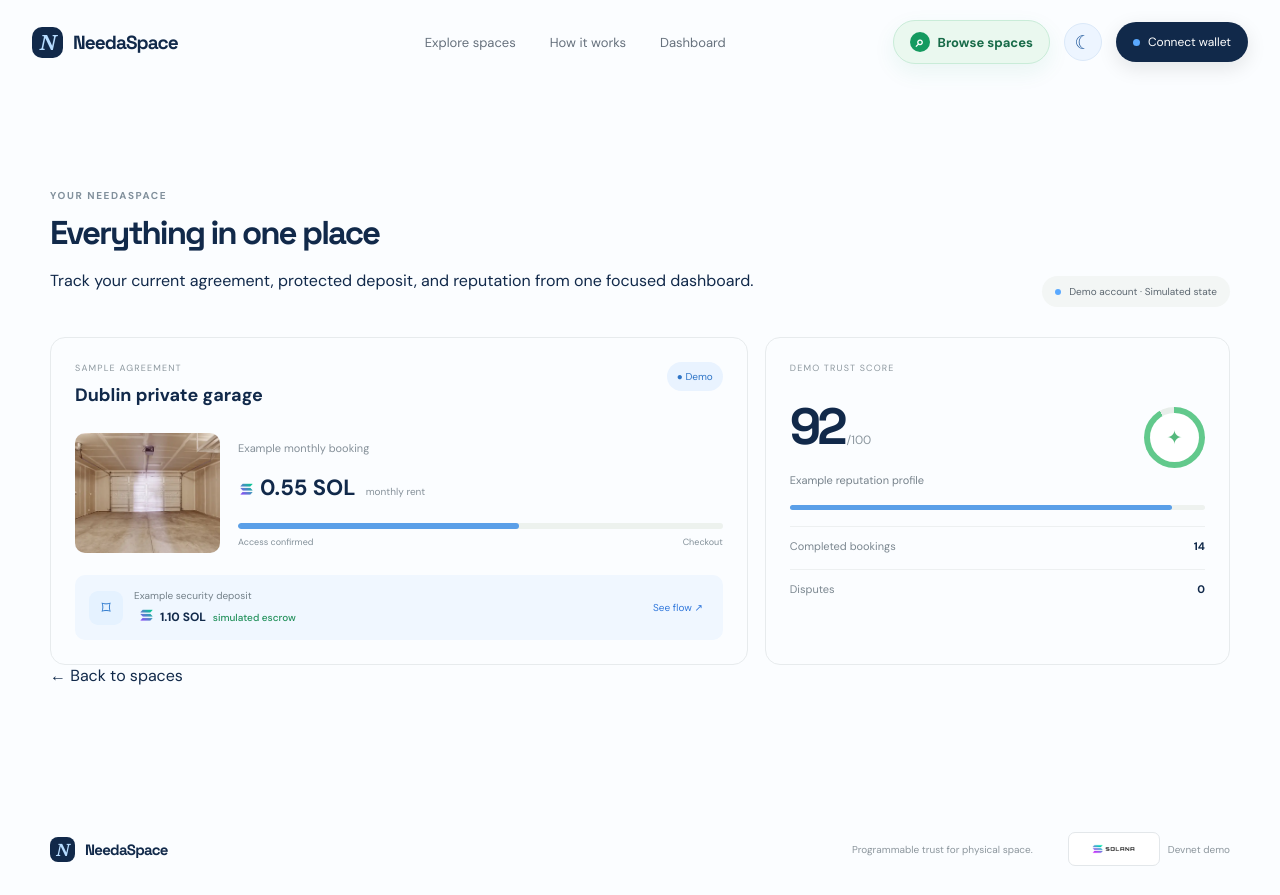
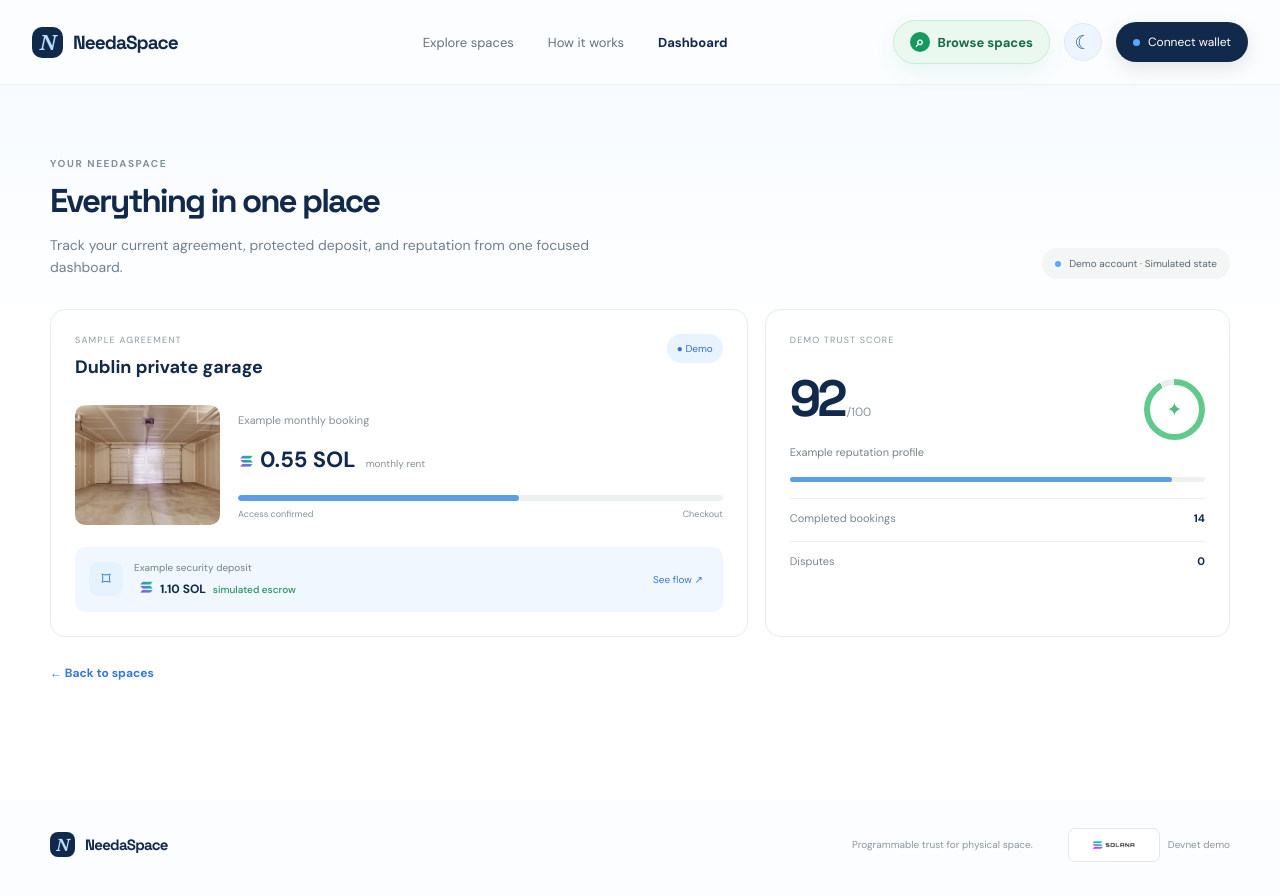
Before and after one commit to Odion-Otoikhila/Claude-X-Solana-Hackathon, a plain HTML site: page dashboard.html in a window 1280 px wide. Drawn offline with Linux system fonts and the light colour scheme.

Commit message:
Restore standalone dashboard styling

```diff
--- a/styles.css
+++ b/styles.css
@@ -131,6 +131,40 @@
   background: #dcf5e6;
   box-shadow: 0 11px 26px #159a6020;
 }
+.nav-links a.active {
+  color: var(--ink);
+  font-weight: 700;
+}
+.dashboard-page-main {
+  min-height: calc(100vh - 176px);
+  border-top: 1px solid #edf1f4;
+  background: linear-gradient(180deg, #f7fbff 0, #fff 38%);
+}
+.dashboard-page-main .dashboard-section {
+  padding-top: 72px;
+}
+.dashboard-intro {
+  max-width: 560px;
+  margin: 12px 0 0;
+  color: #71808e;
+  font-size: 14px;
+  line-height: 1.6;
+}
+.dashboard-back {
+  display: inline-flex;
+  align-items: center;
+  gap: 8px;
+  margin-top: 28px;
+  color: #3279dc;
+  font-size: 12px;
+  font-weight: 700;
+}
+html[data-theme="dark"] .dashboard-page-main {
+  border-color: #223754;
+  background: linear-gradient(180deg, #0d1b30 0, #0a1427 38%);
+}
+html[data-theme="dark"] .dashboard-intro { color: #a6b8cf; }
+html[data-theme="dark"] .nav-links a.active { color: #eaf3ff; }
 .list-button-icon {
   display: grid;
   place-items: center;
```
